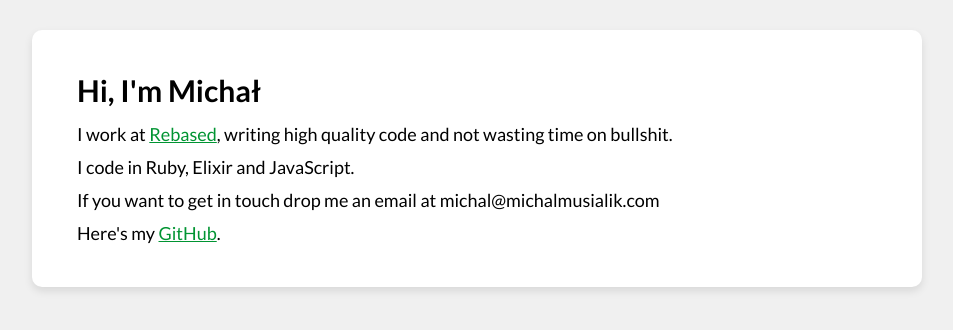
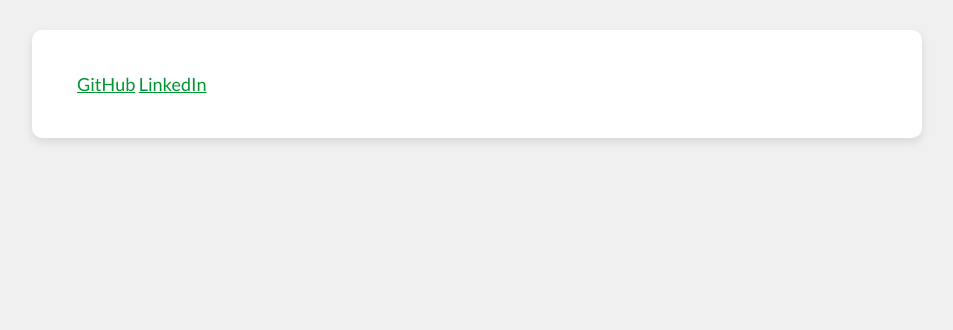
Before and after one commit to musialik/musialik.github.io, a Jekyll site: the page built from index.md, in a window 1280 px wide. Shown: the top 330 px of the page, without its empty margins (163-1116 px from the left). Built offline with Jekyll 4.4.1, drawn with Linux system fonts in a browser that asks for light colours.

Commit message:
Add linkedin link

```diff
--- a/Gemfile
+++ b/Gemfile
@@ -1,5 +1,5 @@
 source 'https://rubygems.org'
-ruby '2.6.1'
+ruby '2.6.5'
 
 gem 'jekyll', '~> 3.7.4'
 
--- a/_layouts/home.html
+++ b/_layouts/home.html
@@ -3,17 +3,8 @@ layout: default
 ---
 
 <div class="home">
-  <h1>Hi, I'm Michał</h1>
-
   <p>
-    I work at <a href="http://rebased.pl/">Rebased</a>, writing high quality code and not wasting time on bullshit.
+    <a href="https://github.com/musialik">GitHub</a>
+    <a href="https://pl.linkedin.com/in/michal-musialik/">LinkedIn</a>
   </p>
-
-  <p>
-    I code in Ruby, Elixir and JavaScript.
-  </p>
-
-  <p>If you want to get in touch drop me an email at michal@michalmusialik.com</p>
-
-  <p>Here's my <a href="https://github.com/musialik">GitHub</a>.</p>
 </div>
```
Also changed, not shown: Gemfile.lock.
